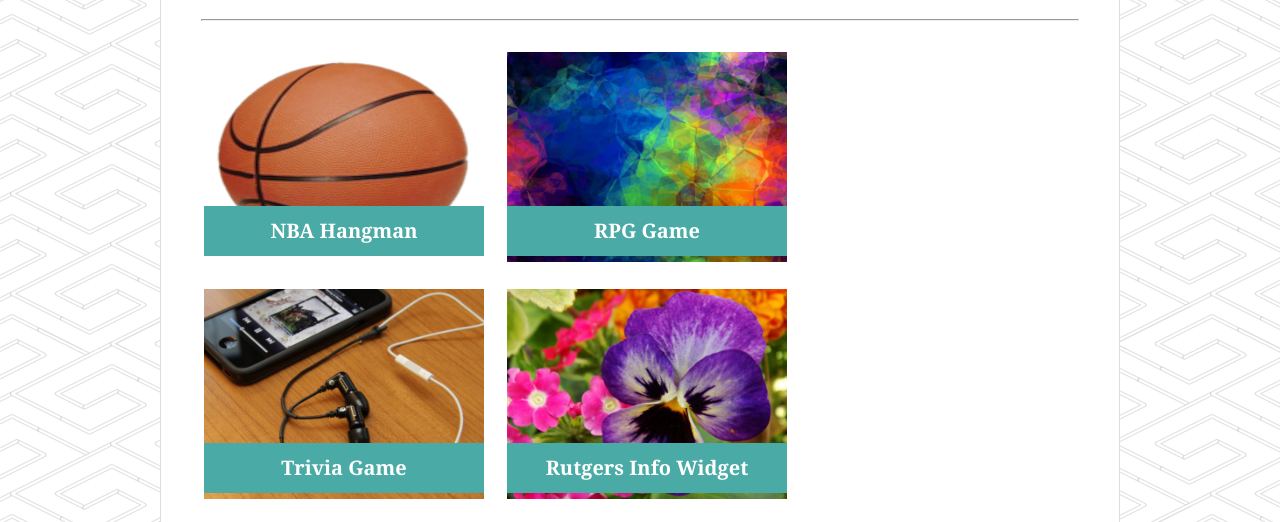
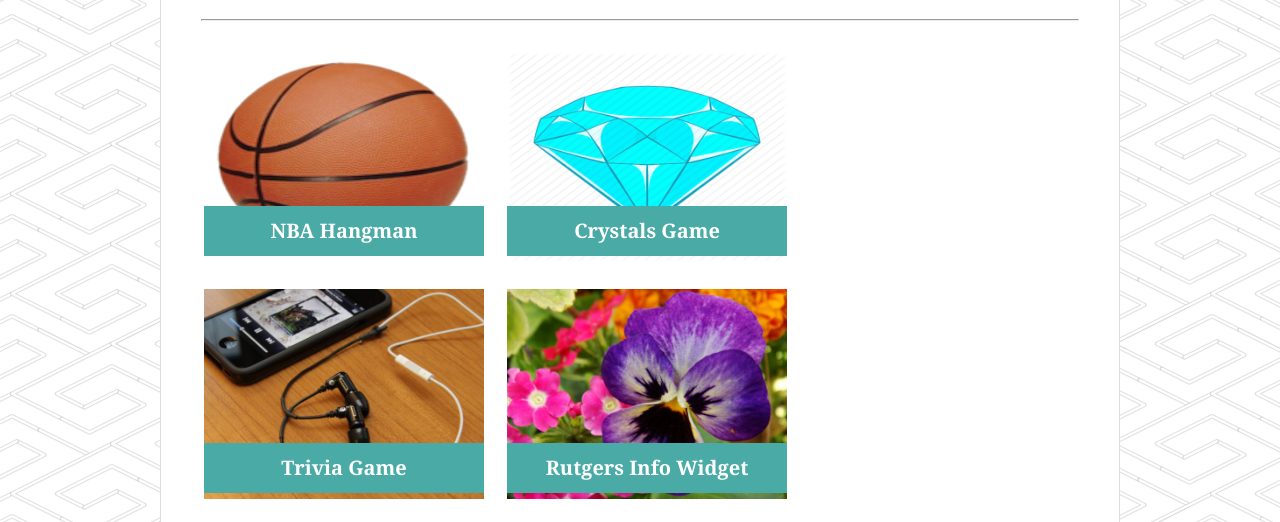
Before and after one commit to charliedglass/Responsive-Portfolio, a plain HTML site: page portfolio.html in a window 1280 px wide. Shown: the part 250-772 px from the top of the page. Drawn offline with Linux system fonts and the light colour scheme.

Commit message:
added crystals game to portfolio

```diff
--- a/portfolio.html
+++ b/portfolio.html
@@ -38,10 +38,10 @@
                         </div>
                     </td>
                     <td class = "portfolio_section">
-                        <img src = "assets/images/colors.jpg" alt = "RPG" class = "portfolio_image">
+                        <img src = "assets/images/crystal.png" alt = "Crystal" class = "portfolio_image">
                         <div class = "portfolio_tag">
-                            <a href = "" class = "portfolio_link">
-                                RPG Game
+                            <a href = "https://charliedglass.github.io/unit-4-game/" class = "portfolio_link">
+                                Crystals Game
                             </a>
                         </div>
                     </td>
```
Also changed, not shown: assets/images/crystal.png (added), 2 other files.
